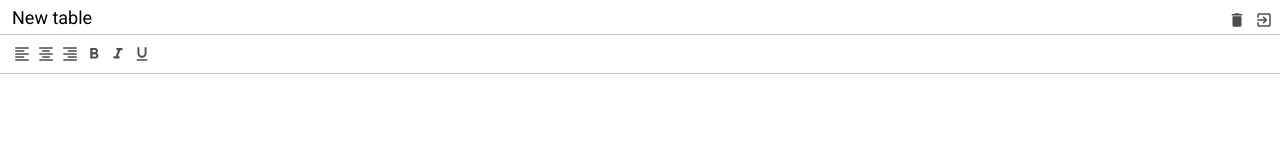
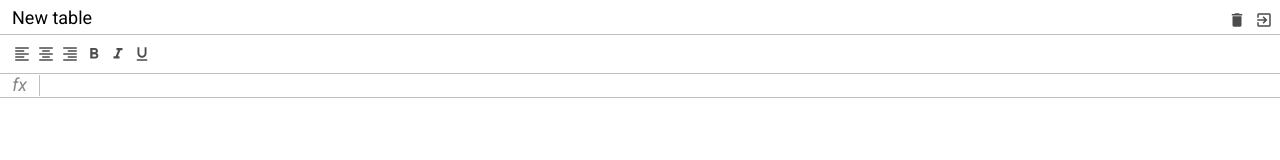
Before and after one commit to yehorich75/excel-course, a website built with webpack: page src/index.html in a window 1280 px wide. Built offline with nearby package versions, Linux system fonts and the light colour scheme.

```diff
--- a/src/index.html
+++ b/src/index.html
@@ -41,7 +41,10 @@
                     <i class="material-icons">format_underlined</i>
                 </div>
             </div>
-            <div class="excel__formula"></div>
+            <div class="excel__formula">
+                <div class="info">fx</div>
+                <div class="input" contenteditable spellcheck="false"></div>
+            </div>
             <div class="excel__table"></div>
         </div>
     </div>
--- a/src/scss/_var.scss
+++ b/src/scss/_var.scss
@@ -1,3 +1,5 @@
 $header-height: 34px;
 $toolbar-height: 40px;
+$formula-height: 24px;
+$info-cell-width: 40px;
 $border-color: #c0c0c0;
--- a/src/scss/formula.scss
+++ b/src/scss/formula.scss
@@ -2,5 +2,26 @@
 @import "mixins";
 
 .excel__formula {
-
+    position: absolute;
+    left: 0;
+    right: 0;
+    top: $header-height + $toolbar-height;
+    height: $formula-height;
+    display: flex;
+    align-items: center;
+    border-bottom: 1px solid $border-color;
+    .info {
+        font-size: 18px;
+        font-style: italic;
+        text-align: center;
+        border-right: 1px solid $border-color;
+        min-width: $info-cell-width;
+    }
+    .input {
+        padding: 4px;
+        font-size: 12px;
+        outline: none;
+        width: 100%;
+        height: 100%;
+    }
 }
--- a/src/scss/index.scss
+++ b/src/scss/index.scss
@@ -19,4 +19,5 @@
 
 .excel {
     position: relative;
+    color: #888;
 }
```
